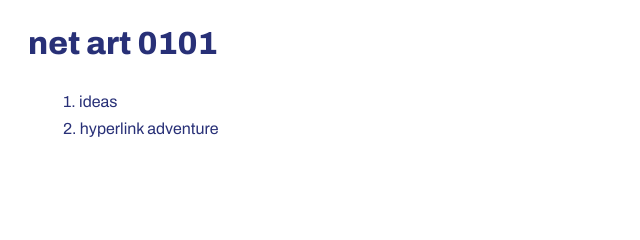
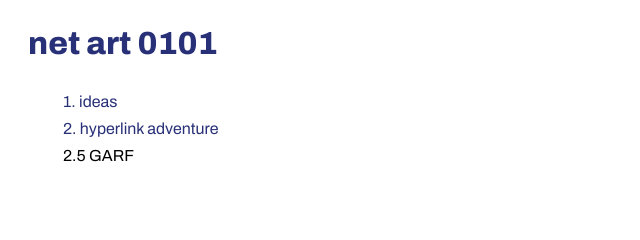
Before and after one commit to pandahya/netart, a plain HTML site: page index.html in a window 1280 px wide. Shown: the top 240 px of the page, 0-640 px from the left. Drawn offline with Linux system fonts and the light colour scheme.

Commit message:
add garf to main page

```diff
--- a/index.html
+++ b/index.html
@@ -17,6 +17,7 @@
         <ul>
             <li><a href="./week1/ideas.html">1. ideas</a></li>
             <li><a href="./week2/index.html" target="_blank" rel="noopener noreferrer">2. hyperlink adventure</a></li>
+            <li><a hfref="./week3/index.html" target="_blank" rel="noopener noreferrer">2.5 GARF</li>
         </ul>
     </section>
 </body>
```
